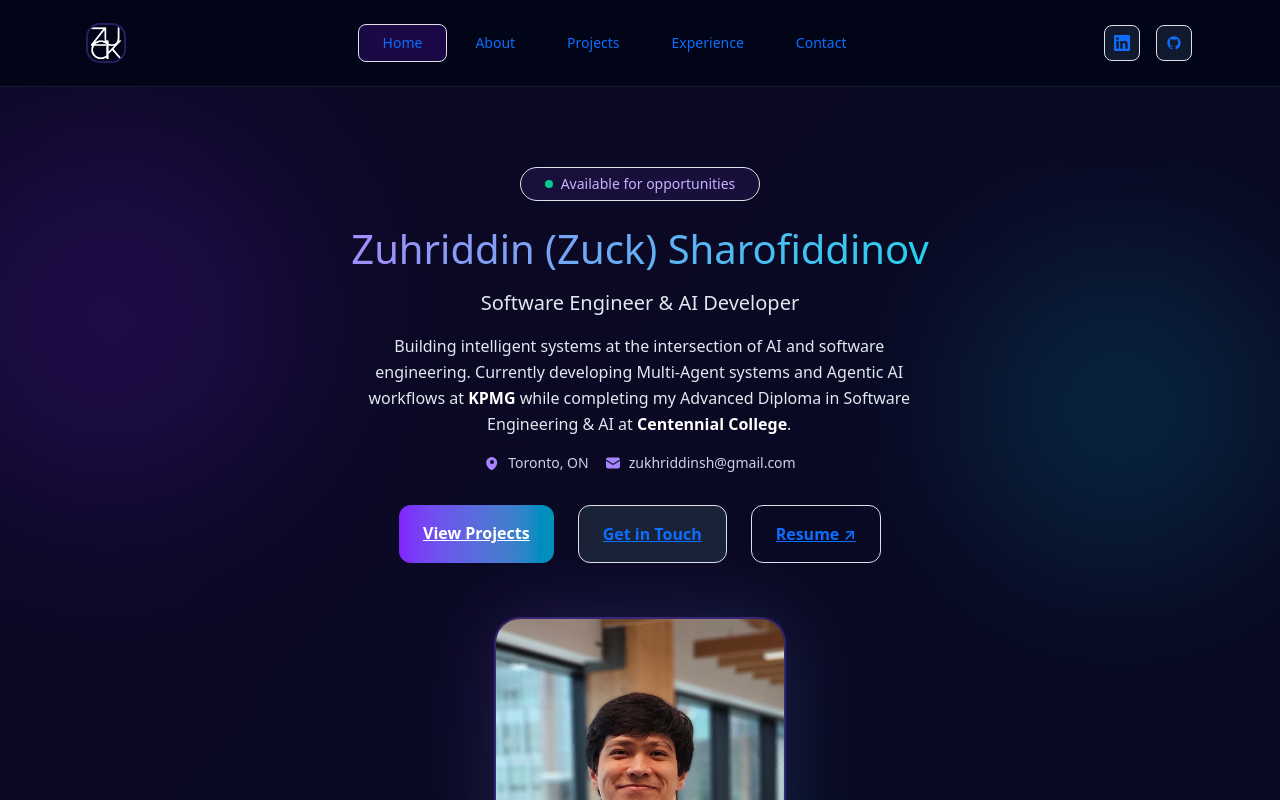
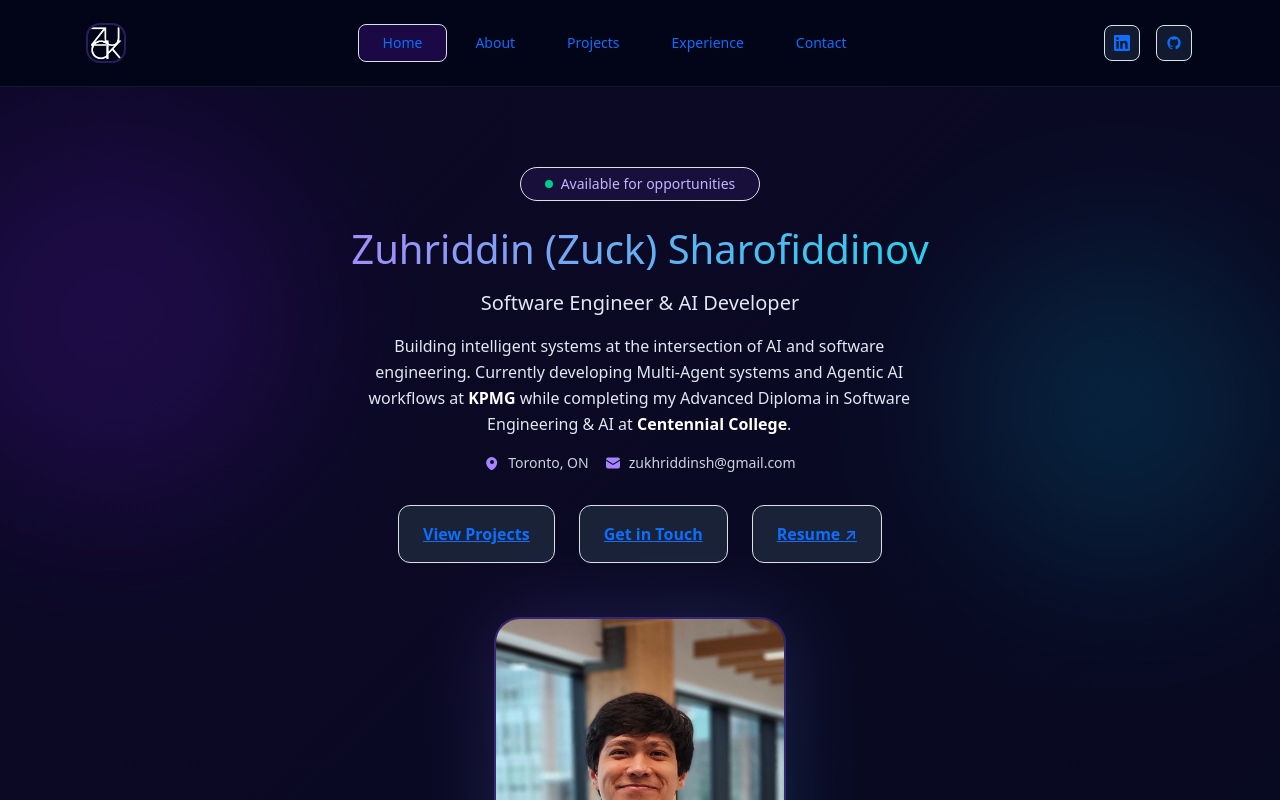
Before and after one commit to Zuck7/zucksharof, a React (Vite) app in the folder client/: page / in a window 1280 px wide. Shown: the top 800 px of the page. Built offline with nearby package versions, Linux system fonts and the light colour scheme.

Commit message:
Minor styling changes

```diff
--- a/client/src/components/Experience.jsx
+++ b/client/src/components/Experience.jsx
@@ -189,7 +189,7 @@ function Experience() {
           <div className="flex flex-wrap justify-center gap-4">
             <Link
               to="/projects"
-              className="px-6 py-3 rounded-xl bg-gradient-to-r from-violet-600 to-cyan-600 text-white font-semibold hover:from-violet-500 hover:to-cyan-500 transition-all duration-300 hover:shadow-lg hover:shadow-violet-500/25"
+              className="px-6 py-3 rounded-xl bg-slate-800/80 border border-slate-700 text-slate-200 font-semibold hover:bg-slate-700 hover:border-slate-600 transition-all duration-300 hover:-translate-y-0.5"
             >
               View Projects
             </Link>
@@ -197,9 +197,9 @@ function Experience() {
               href="https://www.linkedin.com/in/zuhriddinsh/"
               target="_blank"
               rel="noopener noreferrer"
-              className="px-6 py-3 rounded-xl bg-slate-800 border border-slate-700 text-slate-200 font-semibold hover:bg-slate-700 transition-all duration-300"
+              className="px-6 py-3 rounded-xl bg-slate-800/80 border border-slate-700 text-slate-200 font-semibold hover:bg-slate-700 hover:border-slate-600 transition-all duration-300 hover:-translate-y-0.5"
             >
-              LinkedIn Profile ↗
+              LinkedIn ↗
             </a>
           </div>
         </div>
--- a/client/src/components/contact.jsx
+++ b/client/src/components/contact.jsx
@@ -107,7 +107,7 @@ function Contact() {
           </p>
           <a
             href="mailto:zukhriddinsh@gmail.com"
-            className="inline-flex items-center gap-2 px-6 py-3 rounded-xl bg-gradient-to-r from-violet-600 to-cyan-600 text-white font-semibold hover:from-violet-500 hover:to-cyan-500 transition-all duration-300 hover:shadow-lg hover:shadow-violet-500/25"
+            className="inline-flex items-center gap-2 px-6 py-3 rounded-xl from-violet-600 to-cyan-600 text-white font-semibold hover:from-violet-500 hover:to-cyan-500 transition-all duration-300 hover:shadow-lg hover:shadow-violet-500/25"
           >
             Send an Email
             <svg xmlns="http://www.w3.org/2000/svg" className="w-4 h-4" viewBox="0 0 24 24" fill="none" stroke="currentColor" strokeWidth="2">
--- a/client/src/components/home.jsx
+++ b/client/src/components/home.jsx
@@ -127,7 +127,7 @@ function Home() {
             <div className="flex flex-wrap gap-4 justify-center md:justify-start">
               <Link
                 to="/projects"
-                className="px-6 py-3 rounded-xl bg-gradient-to-r from-violet-600 to-cyan-600 text-white font-semibold hover:from-violet-500 hover:to-cyan-500 transition-all duration-300 hover:shadow-lg hover:shadow-violet-500/25 hover:-translate-y-0.5"
+                className="px-6 py-3 rounded-xl bg-slate-800/80 border border-slate-700 text-slate-200 font-semibold hover:bg-slate-700 hover:border-slate-600 transition-all duration-300 hover:-translate-y-0.5"
               >
                 View Projects
               </Link>
@@ -141,7 +141,7 @@ function Home() {
                 href="/zuhriddin_resume.pdf"
                 target="_blank"
                 rel="noopener noreferrer"
-                className="px-6 py-3 rounded-xl border border-violet-500/40 text-violet-300 font-semibold hover:bg-violet-500/10 hover:border-violet-400 transition-all duration-300 hover:-translate-y-0.5"
+                className="px-6 py-3 rounded-xl bg-slate-800/80 border border-slate-700 text-slate-200 font-semibold hover:bg-slate-700 hover:border-slate-600 transition-all duration-300 hover:-translate-y-0.5"
               >
                 Resume ↗
               </a>
--- a/client/src/components/projects.jsx
+++ b/client/src/components/projects.jsx
@@ -256,7 +256,7 @@ function Projects() {
           <div className="flex flex-wrap justify-center gap-4">
             <a
               href="mailto:zukhriddinsh@gmail.com"
-              className="px-6 py-3 rounded-xl bg-gradient-to-r from-violet-600 to-cyan-600 text-white font-semibold hover:from-violet-500 hover:to-cyan-500 transition-all duration-300 hover:shadow-lg hover:shadow-violet-500/25"
+              className="px-6 py-3 rounded-xl bg-slate-800/80 border border-slate-700 text-slate-200 font-semibold hover:bg-slate-700 hover:border-slate-600 transition-all duration-300 hover:-translate-y-0.5"
             >
               zukhriddinsh@gmail.com
             </a>
@@ -264,7 +264,7 @@ function Projects() {
               href="https://www.linkedin.com/in/zuhriddinsh/"
               target="_blank"
               rel="noopener noreferrer"
-              className="px-6 py-3 rounded-xl bg-slate-800 border border-slate-700 text-slate-200 font-semibold hover:bg-slate-700 transition-all duration-300"
+              className="px-6 py-3 rounded-xl bg-slate-800/80 border border-slate-700 text-slate-200 font-semibold hover:bg-slate-700 hover:border-slate-600 transition-all duration-300 hover:-translate-y-0.5"
             >
               LinkedIn ↗
             </a>
```
